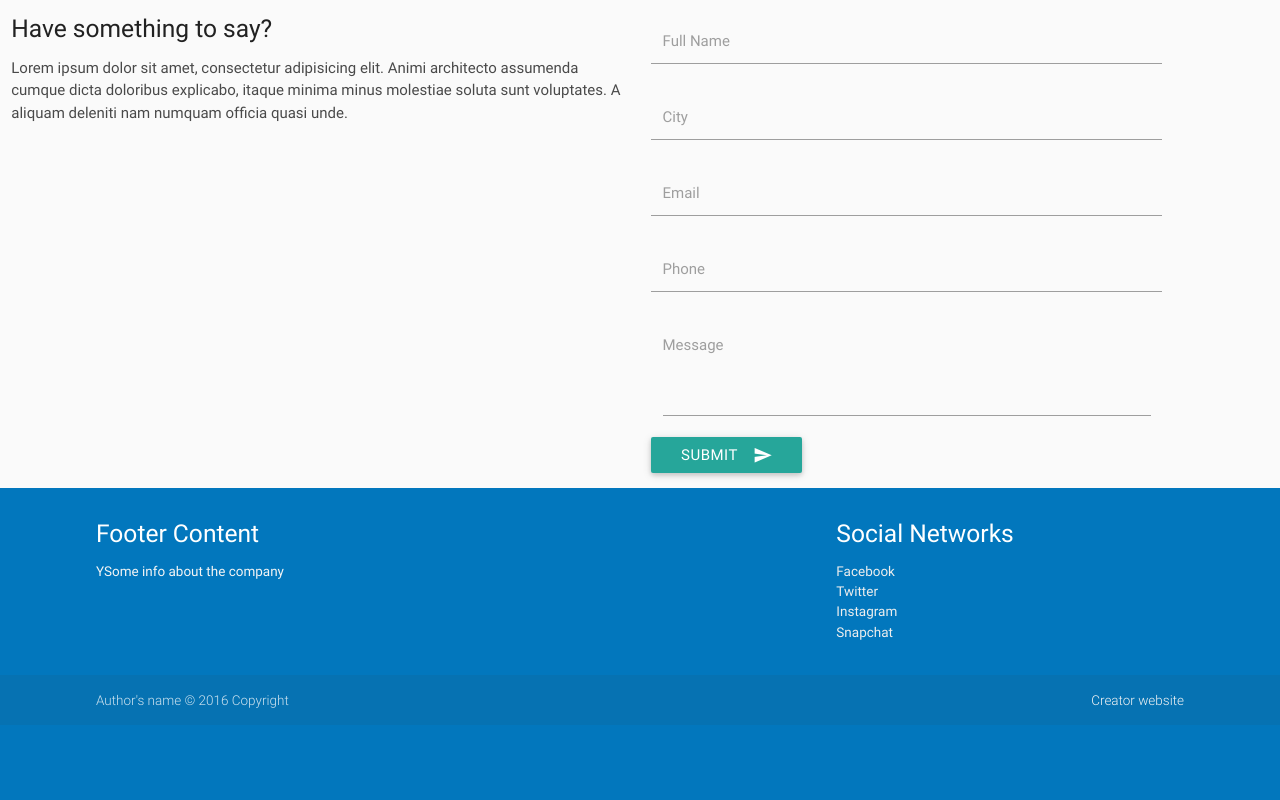
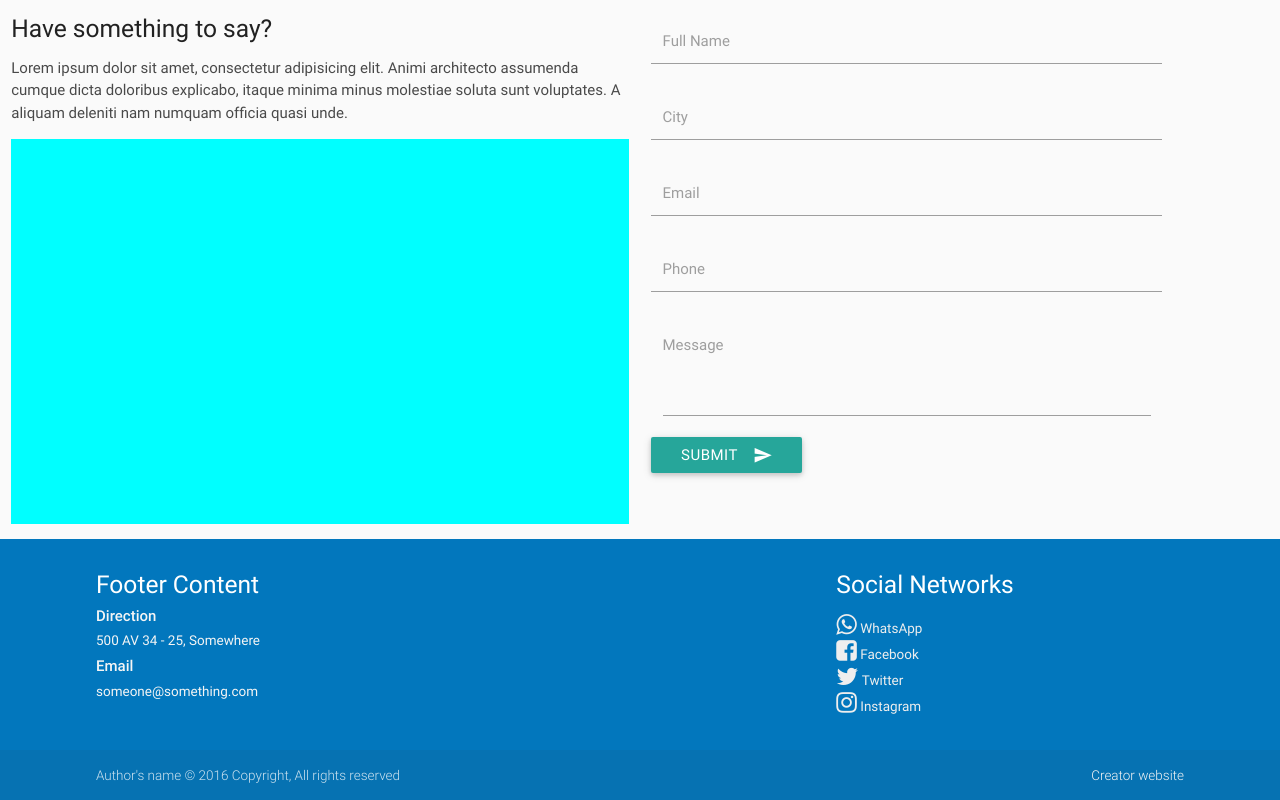
Before and after one commit to ccmoralesj/Basic-Template, a plain HTML site: page index.html in a window 1280 px wide. Shown: the part 1024-1824 px from the top of the page. Before the commit the page ends 1749 px from the top, so only its background shows below. Drawn offline with Linux system fonts and the light colour scheme.

Commit message:
Refactoring footer and adding image section to contact

```diff
--- a/index.html
+++ b/index.html
@@ -7,6 +7,7 @@
     <meta name="viewport" content="width=device-width, initial-scale=1.0"/>
 
     <link rel="stylesheet" href="https://fonts.googleapis.com/icon?family=Material+Icons">
+    <link rel="stylesheet" href="https://maxcdn.bootstrapcdn.com/font-awesome/4.6.1/css/font-awesome.min.css">
     <link rel="stylesheet" type="text/css" href="source/stylesheet/main_page.css">
     <link rel="stylesheet" type="text/css" href="source/stylesheet/navbar.css">
 
@@ -32,7 +33,7 @@
             <div class="col l6 m12 s12">Section 2</div>
         </section>
         <section id="about" class="row section main-item #fafafa grey lighten-5">
-            <ul class="col l5 m12 s12 collapsible" data-collapsible="accordion">
+            <ul class="col l5 m11 s11 collapsible" data-collapsible="accordion">
                 <li>
                     <div class="collapsible-header active">
                         <i class="material-icons">work</i>
@@ -75,6 +76,9 @@
             <div class="col l6 m12 s12">
                 <h5>Have something to say?</h5>
                 <p>Lorem ipsum dolor sit amet, consectetur adipisicing elit. Animi architecto assumenda cumque dicta doloribus explicabo, itaque minima minus molestiae soluta sunt voluptates. A aliquam deleniti nam numquam officia quasi unde.</p>
+                <div class="center-align contact-image">
+
+                </div>
             </div>
             <div class="col l5 m12 s12">
                 <form method="POST" action="#">
@@ -116,22 +120,27 @@
             <div class="row">
                 <div class="col l6 s12">
                     <h5 class="white-text">Footer Content</h5>
-                    <p class="grey-text text-lighten-4">YSome info about the company</p>
+                    <div class="grey-text text-lighten-4">
+                        <h6><strong>Direction</strong></h6>
+                        500 AV 34 - 25, Somewhere
+                        <h6><strong>Email</strong></h6>
+                        someone@something.com
+                    </div>
                 </div>
                 <div class="col l4 offset-l2 s12">
                     <h5 class="white-text">Social Networks</h5>
                     <ul>
-                        <li><a class="grey-text text-lighten-3" href="#!">Facebook</a></li>
-                        <li><a class="grey-text text-lighten-3" href="#!">Twitter</a></li>
-                        <li><a class="grey-text text-lighten-3" href="#!">Instagram</a></li>
-                        <li><a class="grey-text text-lighten-3" href="#!">Snapchat</a></li>
+                        <li><a class="grey-text text-lighten-3" href="#!"><i class="fa fa-whatsapp" aria-hidden="true"></i> WhatsApp</a></li>
+                        <li><a class="grey-text text-lighten-3" href="#!"><i class="fa fa-facebook-square" aria-hidden="true"></i> Facebook</a></li>
+                        <li><a class="grey-text text-lighten-3" href="#!"><i class="fa fa-twitter" aria-hidden="true"></i> Twitter</a></li>
+                        <li><a class="grey-text text-lighten-3" href="#!"><i class="fa fa-instagram" aria-hidden="true"></i> Instagram</a></li>
                     </ul>
                 </div>
             </div>
         </div>
         <div class="footer-copyright">
             <div class="container">
-                Author's name © 2016 Copyright
+                Author's name © 2016 Copyright, All rights reserved
                 <a class="grey-text text-lighten-4 right" href="#!">Creator website</a>
             </div>
         </div>
--- a/source/stylesheet/main_page.css
+++ b/source/stylesheet/main_page.css
@@ -18,16 +18,25 @@ footer {
     margin-top: 0 !important;
     padding-left: 0 !important;
 }
-section ul{
+section ul {
     margin-left: 0.438em !important;
 }
-section ul li{
+section ul li {
     margin-left: 0.250em !important;
 }
-.main-item{
+.main-item {
     margin-bottom: auto;
 }
 
-.material-icons{
+.material-icons {
     font-family: 'Material Icons';
 }
+
+.contact-image{
+    background-color: aqua;
+    height: 25.625em;
+}
+
+.fa{
+    font-size: x-large;
+}
```
Also changed, not shown: 1 other file.
